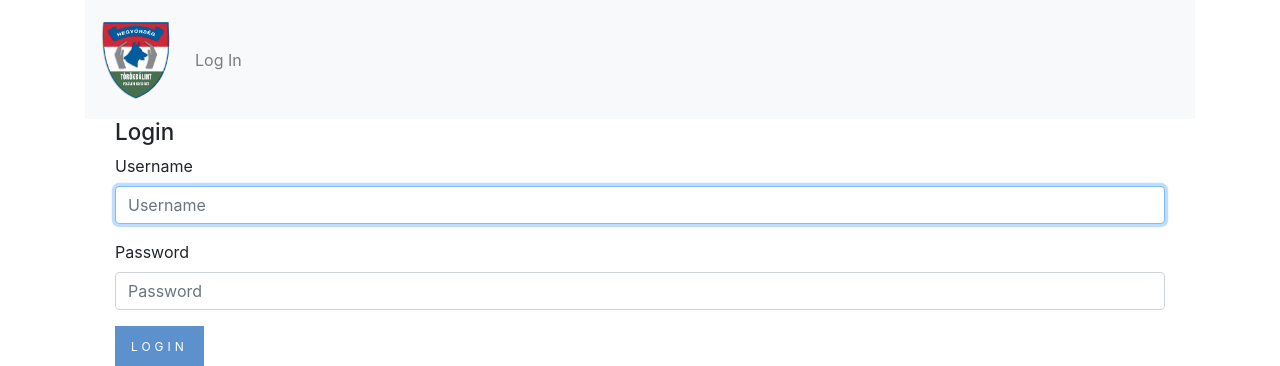
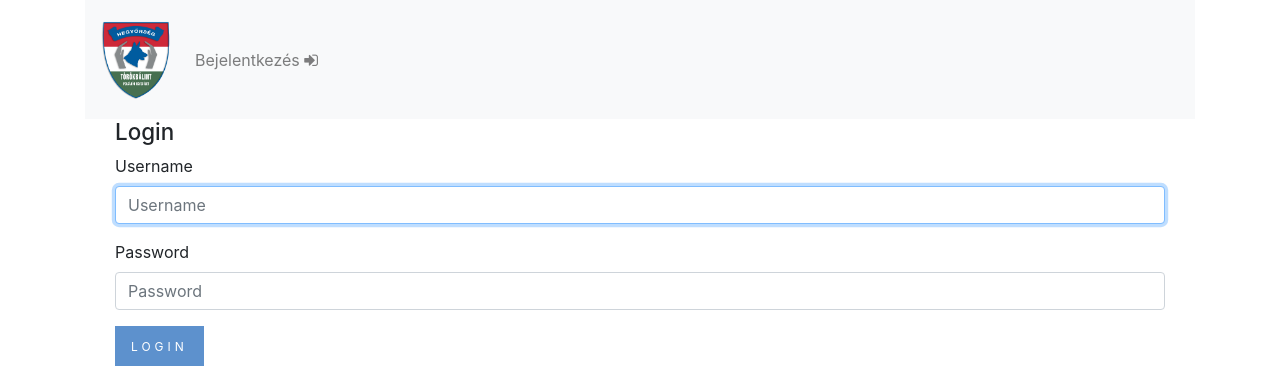
Before and after one commit to udvarisz/timesheet, a Django app: page / in a window 1280 px wide. Shown: the top 366 px of the page. Run offline with Django 3.2, Linux system fonts and the light colour scheme; some libraries are stand-ins or nearby versions.

Commit message:
csinosít base

```diff
--- a/mysite/templates/base.html
+++ b/mysite/templates/base.html
@@ -52,11 +52,11 @@
         </ul>
         <ul class="nav navbar-nav navbar-right">
           <li><span class="nav-link disabled">{{user.username}}</span></a></li>
-          <li><a class="nav-link" href="{% url 'accounts:logout' %}">Logout</a></li>
+          <li><a class="nav-link" href="{% url 'accounts:logout' %}">Kijelentkezés <i class="fa fa-sign-out" aria-hidden="true"></i></a></li>
         </ul>
         {% else %}
         <ul class="nav navbar-nav navbar-right">
-          <li class="nav-item"><a class="nav-link" href="{% url 'accounts:login' %}">Log In</a></li>
+          <li class="nav-item"><a class="nav-link" href="{% url 'accounts:login' %}">Bejelentkezés <i class="fa fa-sign-in" aria-hidden="true"></i></a></li>
         </ul>
         {% endif %}
 
```
Also changed, not shown: mysite/db.sqlite3.
